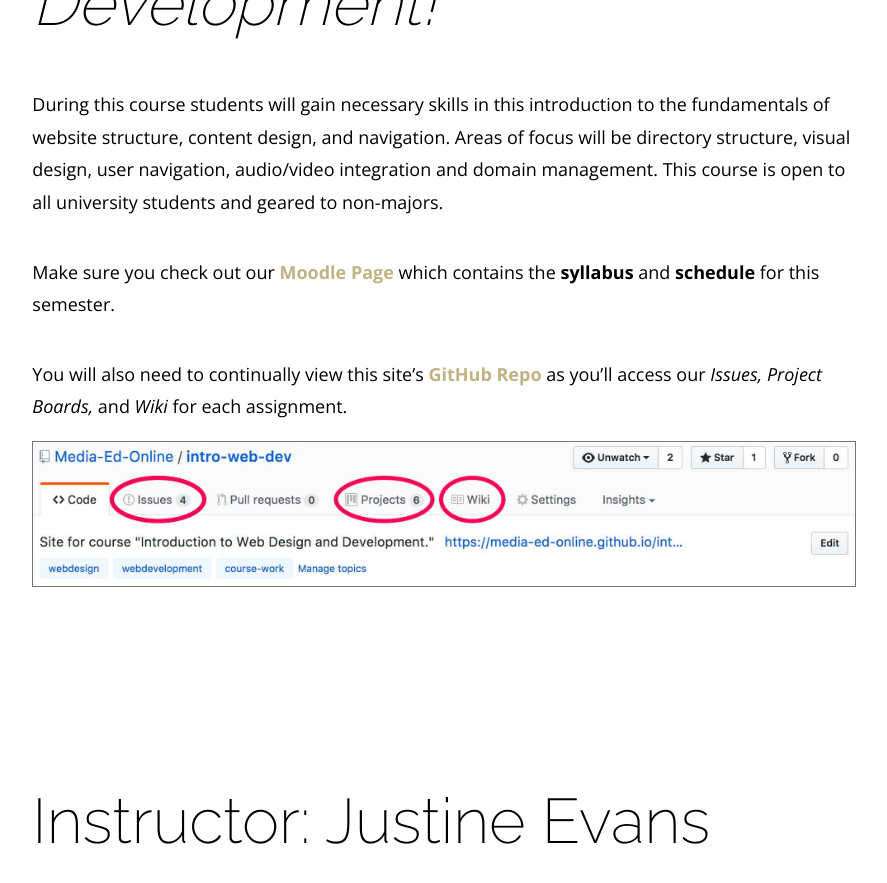
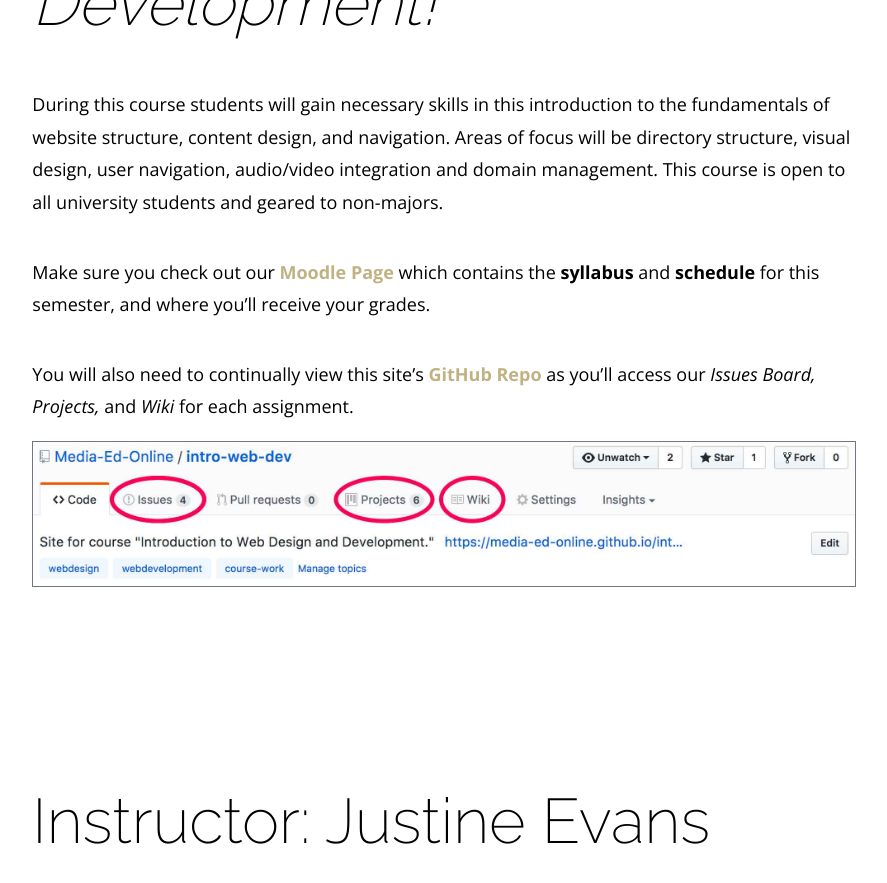
Before and after one commit to Media-Ed-Online/intro-web-dev-2017aut, a Jekyll site: the page built from index.markdown, in a window 1280 px wide and 900 px high, scrolled down 1613 px. Shown: the top 883 px of the window, without its empty margins (196-1083 px from the left). Built offline with Jekyll 4.4.1, drawn with Linux system fonts in a browser that asks for light colours; nearby versions of some CDN libraries; our own code applies the rules of GitHub Pages for plain Markdown files.

```diff
--- a/index.markdown
+++ b/index.markdown
@@ -7,9 +7,9 @@
 
 During this course students will gain necessary skills in this introduction to the fundamentals of website structure, content design, and navigation. Areas of focus will be directory structure, visual design, user navigation, audio/video integration and domain management. This course is open to all university students and geared to non-majors.
 
-Make sure you check out our [__Moodle Page__](https://moodle.umt./edu) which contains the **syllabus** and **schedule** for this semester.
+Make sure you check out our [__Moodle Page__](https://moodle.umt.edu) which contains the **syllabus** and **schedule** for this semester, and where you'll receive your grades.
 
-You will also need to continually view this site's [__GitHub Repo__](https://github.com/Media-Ed-Online/intro-web-dev) as you'll access our *Issues,* *Project Boards,* and *Wiki* for each assignment.
+You will also need to continually view this site's [__GitHub Repo__](https://github.com/Media-Ed-Online/intro-web-dev) as you'll access our *Issues Board,* *Projects,* and *Wiki* for each assignment.
 <img src="./img/git-links.jpg" style="Width: 100%" />
 
 
```
